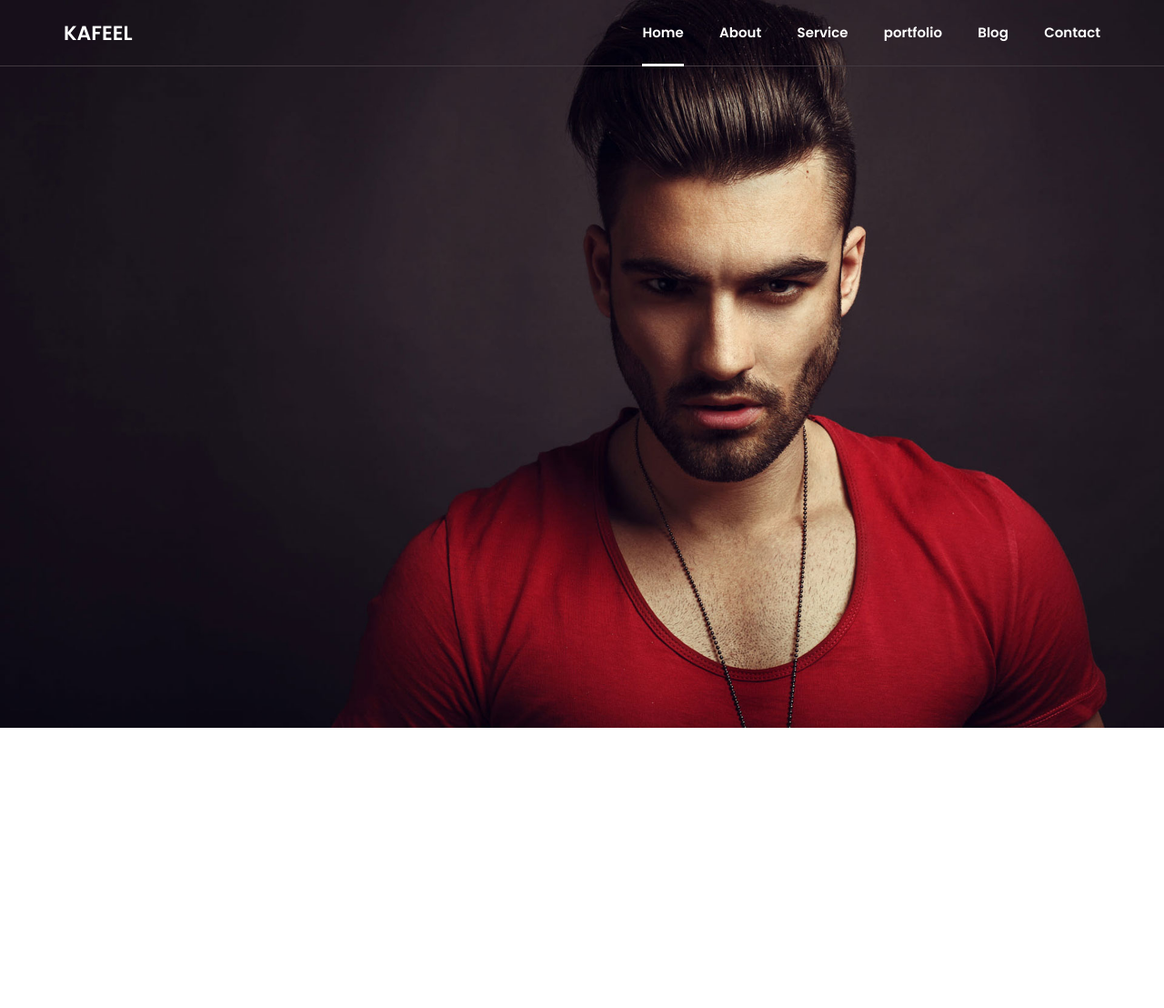
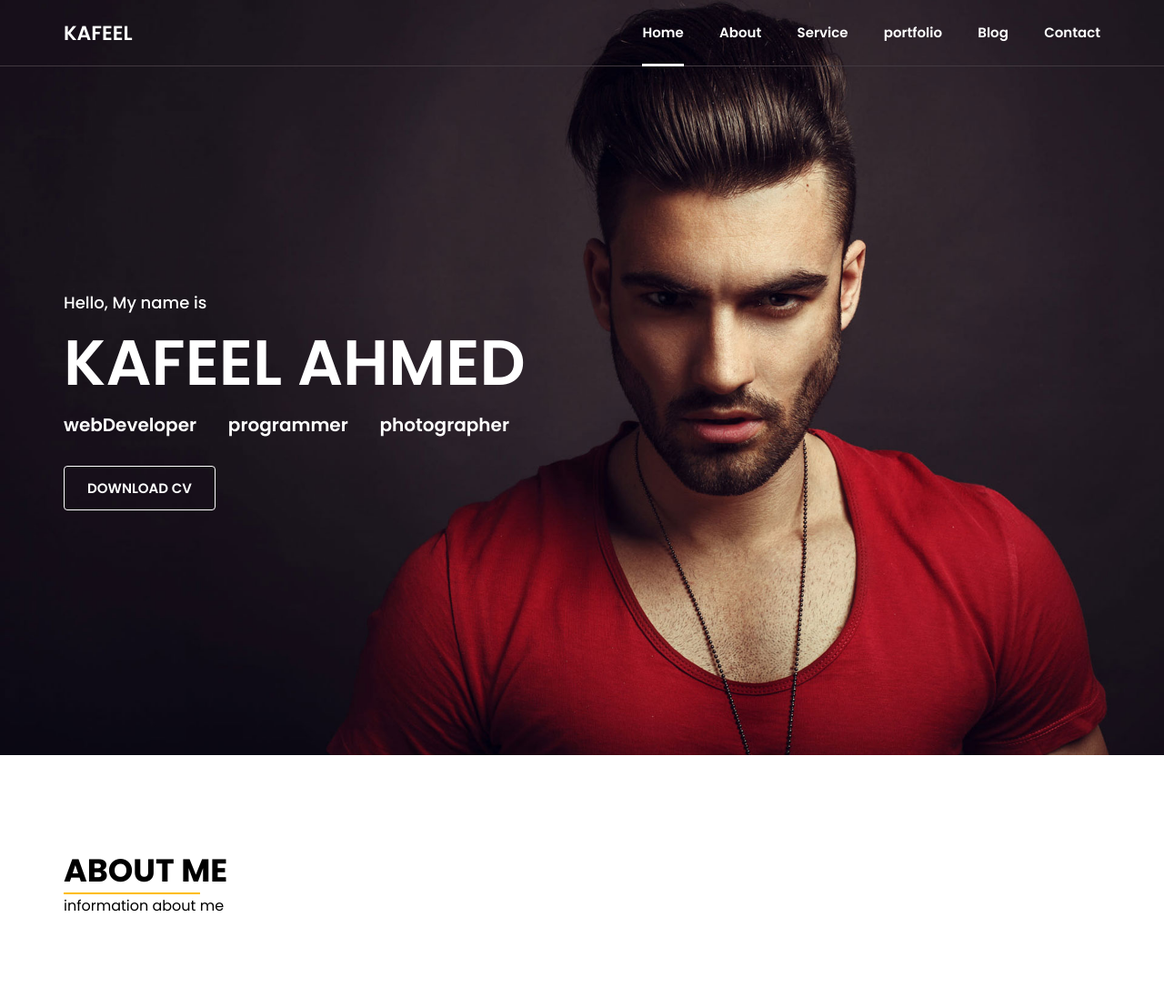
Before and after one commit to kafeelahmedlee/portfolio, a plain HTML site: page index.html in a window 1280 px wide. Shown: the whole page at 91% size. Before the commit the page ends 800 px from the top, so only its background shows below. Drawn offline with Linux system fonts and the light colour scheme.

Commit message:
second commit

```diff
--- a/index.css
+++ b/index.css
@@ -16,6 +16,8 @@ body {
   display: flex;
   flex-wrap: wrap;
 }
+/*header*/
+
 header {
   position: absolute;
   left: 0px;
@@ -37,8 +39,6 @@ header .brand-name a {
   position: relative;
 }
 
-header .navbar {
-}
 header .navbar ul {
   list-style: none;
   padding: 0;
@@ -57,18 +57,117 @@ header .navbar ul li a {
   display: block;
   position: relative;
 }
-header .navbar ul li a.active::before {
+header .navbar ul li a::before {
   content: "";
   height: 3px;
   background-color: #ffffff;
+  width: 0%;
+  position: absolute;
+  right: 0px;
+  bottom: -1px;
+  transition: all 0.5s ease;
+}
+header .navbar ul li a:hover::before {
   width: 100%;
-  position: absolute;
-  left: 0px;
-  bottom: -1px;
+  left: 0;
 }
+header .navbar ul li a.active::before {
+  width: 100%;
+  left: 0;
+}
+
+/*Home Section*/
+
 .home {
   min-height: 100vh;
   background-image: url("images/hero/1.jpg");
   background-size: cover;
   background-position: center;
+  padding: 15px;
 }
+.home .full-screen {
+  min-height: 100vh;
+}
+.home .home-content {
+  max-width: 100%;
+  display: flex;
+  flex-wrap: wrap;
+  align-items: center;
+}
+.home .home-content .block {
+  flex: 0 0 100%;
+  max-width: 100%;
+  margin-top: 50px;
+}
+
+.home .home-content .block h6 {
+  color: white;
+  font-size: 18px;
+  font-weight: 500;
+  margin: 0;
+  padding: 0;
+}
+.home .home-content .block h1 {
+  padding: 0;
+  color: white;
+  font-size: 70px;
+  font-weight: 600;
+  margin: 0;
+}
+.home .home-content .block h3 {
+  color: white;
+  word-spacing: 30px;
+  font-size: 20px;
+  font-weight: 600;
+  margin: 0 0 10px;
+  padding: 0;
+}
+.home .home-content .block .cv-btn {
+  padding-top: 20px;
+}
+.home .home-content .block .cv-btn a {
+  border-radius: 4px;
+  color: #ffffff;
+  border: 1px solid #ffffff;
+  padding: 12px 25px;
+  text-decoration: none;
+  display: inline-block;
+  font-size: 15px;
+  text-transform: uppercase;
+  font-weight: 600;
+  transition: all 0.4s ease;
+  background-color: transparent;
+}
+.home .home-content .block .cv-btn a:hover {
+  background-color: #ffffff;
+  color: #000000;
+}
+
+/*about me*/
+
+.about-me {
+  padding: 100px 15px;
+}
+.about-me .section-title {
+}
+.about-me .section-title h1 {
+  display: inline-block;
+  font-size: 35px;
+  text-transform: uppercase;
+  font-weight: 700;
+  color: #000000;
+  margin: 0;
+  position: relative;
+}
+.about-me .section-title h1:before {
+  content: "";
+  left: 0;
+  position: absolute;
+  height: 2px;
+  right: 30px;
+  background-color: #febd01;
+  bottom: 0px;
+}
+.about-me .section-title p {
+  display: block;
+}
--- a/index.html
+++ b/index.html
@@ -31,13 +31,33 @@
     <!---start Home-->
     <section class="home">
       <div class="container">
-        <div class="row">
-          <di class="">
-
+        <div class="row full-screen">
+          <div class="home-content">
+            <div class="block">
+              <h6>Hello, My name is</h6>
+              <h1>KAFEEL AHMED</h1>
+              <h3>webDeveloper programmer photographer</h3>
+              <div class="cv-btn">
+                <a href="">Download CV</a>
+              </div>
+            </div>
           </div>
         </div>
       </div>
     </section>
     <!---End Home--->
+
+    <!---start About-->
+    <section class="about-me">
+      <div class="container">
+        <div class="row">
+          <div class="section-title">
+            <h1>About Me</h1>
+            <p class="small">information about me</p>
+          </div>
+        </div>
+      </div>
+    </section>
+    <!---End About-->
   </body>
 </html>
```
